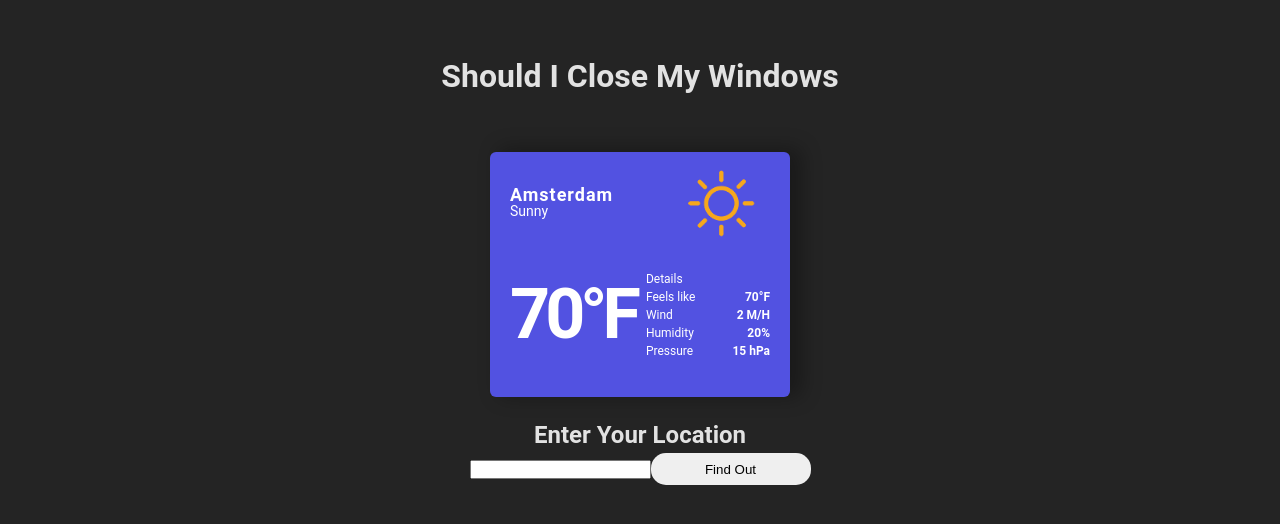
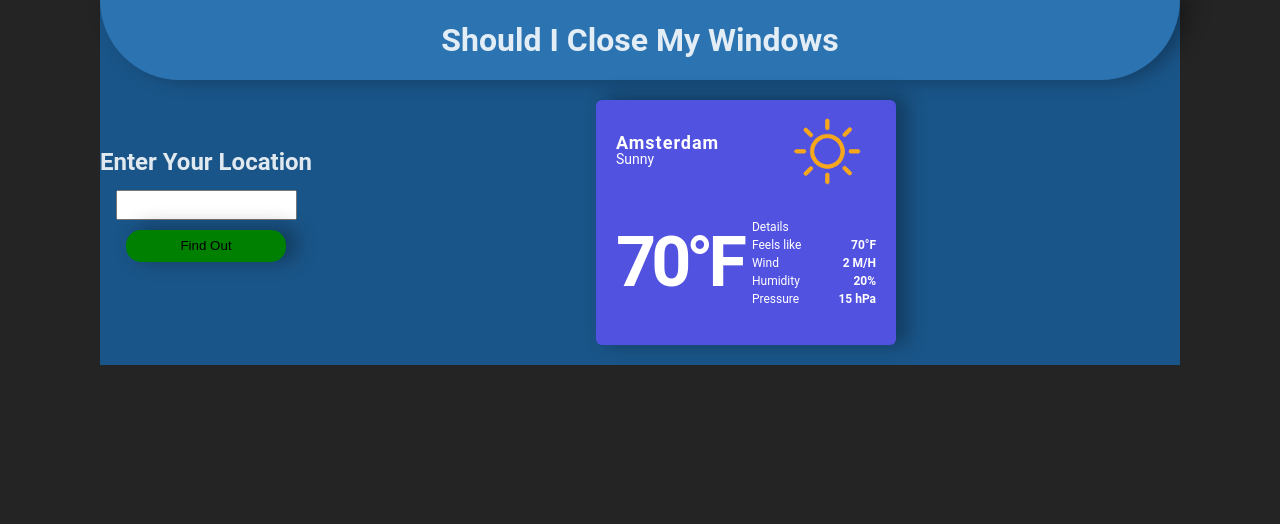
Before and after one commit to zfranczak/shouldICloseMyWindows, a React (Vite) app: page / in a window 1280 px wide. Shown: the top 524 px of the page. Built offline with nearby package versions, Linux system fonts and the light colour scheme.

Commit message:
weather fetch working.  Styles added to Weather.scss

```diff
--- a/src/App.css
+++ b/src/App.css
@@ -1,4 +1,12 @@
 .container {
   max-width: 1080px;
-  margin: 20px auto;
+  margin: auto;
+  background-color: rgb(26, 85, 137);
 }
+
+.weather-container {
+  display: flex;
+  flex-direction: row;
+  align-items: center;
+  justify-content: space-evenly;
+}
--- a/src/App.jsx
+++ b/src/App.jsx
@@ -16,10 +16,12 @@ function App() {
       {/* <NavBar /> */}
       <div className='container'>
         <Header />
-        <CurrentWeather />
-        <Weather />
+        <div className='weather-container'>
+          <Weather onSearchChange={handleOnSearchChange} />
+          <CurrentWeather />
 
-        {/* <Search onSearchChange={handleOnSearchChange} /> */}
+          {/* <Search onSearchChange={handleOnSearchChange} /> */}
+        </div>
       </div>
     </>
   );
--- a/src/components/CurrentWeather.jsx
+++ b/src/components/CurrentWeather.jsx
@@ -40,5 +40,3 @@ const CurrentWeather = () => {
 };
 
 export default CurrentWeather;
-
-// url: `https://api.openweathermap.org/data/2.5/weather?lat={city.latitude}&lon={city.longitude}&appid={4849d3e1a14df9aa614d3c83e9e51352}`,
--- a/src/components/Header.jsx
+++ b/src/components/Header.jsx
@@ -4,7 +4,7 @@ import '../styles/header.scss';
 const Header = () => {
   return (
     <header className='header'>
-      <h1>Should I Close My Windows</h1>
+      <h1 className='app-title'>Should I Close My Windows</h1>
       {/*     <p>
         <strong>Should I Close My Windows</strong> is a web app designed to help
         users make informed decisions about whether to close or open their
--- a/src/components/Weather.jsx
+++ b/src/components/Weather.jsx
@@ -5,6 +5,8 @@ import axios from 'axios';
 const Weather = () => {
   const [cities, setCities] = useState([]);
   const [name, setName] = useState('');
+  const [weatherData, setWeatherData] = useState(null);
+
   const handleSubmit = async (e) => {
     e.preventDefault();
     const options = {
@@ -25,9 +27,22 @@ const Weather = () => {
     }
   };
 
-  const handleCityClick = async (e) => {
+  const handleCityClick = async (e, city) => {
     e.preventDefault();
     console.log('City was clicked');
+    try {
+      const weatherResponse = await axios.get(
+        `https://api.openweathermap.org/data/2.5/weather?lat=${
+          city.latitude
+        }&lon=${city.longitude}&appid=${
+          import.meta.env.VITE_OPENWEATHER_API_KEY
+        }&units=imperial`
+      );
+      setWeatherData(weatherResponse.data);
+      console.log(weatherData);
+    } catch (error) {
+      console.error(error);
+    }
   };
 
   return (
@@ -36,6 +51,7 @@ const Weather = () => {
         <h2>Enter Your Location</h2>
         <input
           type='text'
+          className='city-input'
           name='name'
           value={name}
           onChange={(e) => setName(e.target.value)}
@@ -43,17 +59,33 @@ const Weather = () => {
         />
         <button className='btn btn-location'>Find Out</button>
       </form>
-      {cities.map((city) => (
-        <div key={city.id} className='city-results' onClick={handleCityClick}>
-          <br />
-          <h3>{city.name}</h3>
-          <p>Country: {city.country}</p>
-          <p>State/Region: {city.region}</p>
-          <p>Latitude: {city.latitude}</p>
-          <p>Longitude: {city.longitude}</p>
-          <br />
+      <div className='city-container'>
+        {cities.map((city) => (
+          <div
+            key={city.id}
+            className='city-results'
+            onClick={(e) => handleCityClick(e, city)} // Pass the city object to handleCityClick
+          >
+            <div className='city-details'>
+              <h3>
+                {city.name}, {city.regionCode}
+              </h3>
+              <div className='region'>
+                <p>{city.country}</p>
+              </div>
+            </div>
+          </div>
+        ))}
+      </div>
+      {weatherData && (
+        <div>
+          <h2>Weather Information</h2>
+          <p>Temperature: {weatherData.main.temp} F</p>
+          <p>Humidity: {weatherData.main.humidity}%</p>
+          <p>Wind Speed: {weatherData.wind.speed} m/s</p>
+          {/* Add more weather data fields as needed */}
         </div>
-      ))}
+      )}
     </div>
   );
 };
--- a/src/styles/header.scss
+++ b/src/styles/header.scss
@@ -1,6 +1,8 @@
 .header {
-  padding: 2rem;
-  margin: 0 auto;
-  width: 100%;
+  padding: 1rem;
+  margin: 0;
   text-align: center;
+  background-color: rgb(44, 115, 177);
+  border-radius: 0 0 90px 90px;
+  box-shadow: 10px -2px 20px 2px rgba(0, 0, 0, 0.3);
 }
--- a/src/styles/weather.scss
+++ b/src/styles/weather.scss
@@ -4,6 +4,8 @@
   border: none;
   height: 2rem;
   width: 10rem;
+  background-color: green;
+  box-shadow: 10px -2px 20px 2px rgba(0, 0, 0, 0.3);
 }
 
 .btn:hover {
@@ -17,17 +19,45 @@
 
 .location-input {
   text-align: center;
+  display: flex;
+  flex-direction: column;
+}
+
+.city-input {
+  max-width: 300px;
+  height: 30px;
+  margin: 10px auto;
+  text-align: center;
+}
+
+.city-container {
+  display: flex;
+  flex-direction: column;
+  margin: 20px auto;
 }
 
 .city-results {
-  background-color: rgb(121, 37, 4);
-  border: solid black 10px;
-  display: flex;
-  flex-direction: column;
-  flex-wrap: wrap;
+  background-color: rgb(225, 82, 82);
+  border: solid rgb(199, 142, 142) 10px;
+  min-width: 400px;
+  border-radius: 15px;
+  margin: 5px auto;
+  box-shadow: 10px -2px 20px 2px rgba(0, 0, 0, 0.3);
+}
+
+.city-results:hover {
+  border-color: rgb(139, 182, 139);
+}
+
+.city-details {
+  text-align: center;
 }
 
 .city-results:hover {
   background-color: rgba(32, 183, 125, 0.661);
   cursor: pointer;
 }
+
+.region {
+  text-align: center;
+}
```
